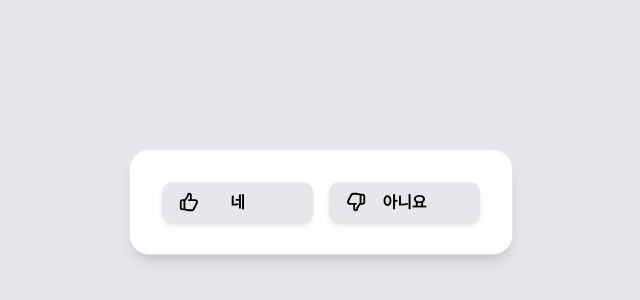
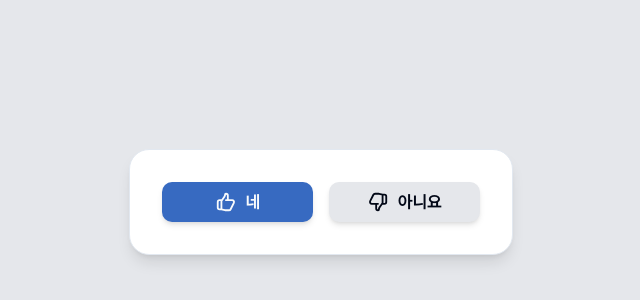
Before and after one commit to RightPapers/frontend, a Next.js app: page /result in a window 1280 px wide. Shown: the part 198-498 px from the top of the page, without its empty margins (319-959 px from the left). Built offline with nearby package versions, Linux system fonts and the light colour scheme.

Commit message:
chore: edit button and toast style

```diff
--- a/app/(main)/result/_components/FeedbackCard.tsx
+++ b/app/(main)/result/_components/FeedbackCard.tsx
@@ -15,23 +15,24 @@ const FeedbackCard = () => {
     // TODO: CardComponent를 Result 페이지의 다른 컴포넌트로 교체
     <CardComponent>
       {/* TODO: 아이콘 버튼 스타일 수정 */}
-      <div className='flex justify-between gap-4'>
+      <div className='flex justify-around gap-4'>
         <Button
           variant='icon'
+          className=' bg-primary text-primary-foreground hover:bg-primary/90'
           onClick={() => {
             // TODO: API 연결
             toast({
               title: '감사합니다!',
-              description: '저희 Right Paper를 이용해 주셔서 감사합니다.',
+              description: 'Right Paper를 이용해 주셔서 감사합니다.',
             });
           }}
         >
-          <HiOutlineThumbUp className='absolute left-4' size={22} />네
+          <HiOutlineThumbUp size={22} />네
         </Button>
         <Dialog open={open} onOpenChange={setOpen}>
           <DialogTrigger asChild>
             <Button variant='icon'>
-              <HiOutlineThumbDown className='absolute left-4' size={22} />
+              <HiOutlineThumbDown size={22} />
               아니요
             </Button>
           </DialogTrigger>
--- a/components/ui/button.tsx
+++ b/components/ui/button.tsx
@@ -19,7 +19,7 @@ const buttonVariants = cva(
         ghost: 'hover:bg-accent hover:text-accent-foreground',
         link: 'text-primary underline-offset-4 hover:underline',
         main: 'bg-primary text-primary-foreground hover:bg-primary/90 w-full shadow-md',
-        icon: 'bg-gray-200 text-black hover:bg-gray-300/70 w-full shadow-md relative font-bold text-base',
+        icon: 'bg-gray-200 hover:bg-gray-300/70 shadow-md font-bold text-base gap-2 w-full',
       },
       size: {
         default: 'h-10 px-4 py-2',
--- a/components/ui/toast.tsx
+++ b/components/ui/toast.tsx
@@ -16,7 +16,7 @@ const ToastViewport = React.forwardRef<
   <ToastPrimitives.Viewport
     ref={ref}
     className={cn(
-      'sm:bottom-0 sm:right-0 sm:top-auto sm:flex-col w-full fixed top-0 z-[100] flex max-h-screen max-w-mobile flex-col-reverse p-4 left-1/2 -translate-x-1/2',
+      'sm:bottom-0 sm:right-0 sm:top-auto sm:flex-col fixed left-1/2 top-0 z-[100] flex max-h-screen w-full max-w-mobile -translate-x-1/2 flex-col-reverse p-4',
       className
     )}
     {...props}
@@ -25,7 +25,7 @@ const ToastViewport = React.forwardRef<
 ToastViewport.displayName = ToastPrimitives.Viewport.displayName;
 
 const toastVariants = cva(
-  'group pointer-events-auto relative flex w-full items-center justify-between space-x-4 overflow-hidden rounded-md border p-6 pr-8 shadow-lg transition-all data-[swipe=cancel]:translate-x-0 data-[swipe=end]:translate-x-[var(--radix-toast-swipe-end-x)] data-[swipe=move]:translate-x-[var(--radix-toast-swipe-move-x)] data-[swipe=move]:transition-none data-[state=open]:animate-in data-[state=closed]:animate-out data-[swipe=end]:animate-out data-[state=closed]:fade-out-80 data-[state=closed]:slide-out-to-right-full data-[state=open]:slide-in-from-top-full data-[state=open]:sm:slide-in-from-bottom-full',
+  'group pointer-events-auto relative flex w-full items-center justify-between space-x-4 overflow-hidden rounded-md border px-6 py-5 pr-8 shadow-lg transition-all data-[swipe=cancel]:translate-x-0 data-[swipe=end]:translate-x-[var(--radix-toast-swipe-end-x)] data-[swipe=move]:translate-x-[var(--radix-toast-swipe-move-x)] data-[swipe=move]:transition-none data-[state=open]:animate-in data-[state=closed]:animate-out data-[swipe=end]:animate-out data-[state=closed]:fade-out-80 data-[state=closed]:slide-out-to-right-full data-[state=open]:slide-in-from-top-full data-[state=open]:sm:slide-in-from-bottom-full',
   {
     variants: {
       variant: {
@@ -94,7 +94,7 @@ const ToastTitle = React.forwardRef<
 >(({ className, ...props }, ref) => (
   <ToastPrimitives.Title
     ref={ref}
-    className={cn('text-sm font-semibold', className)}
+    className={cn('text-base font-extrabold', className)}
     {...props}
   />
 ));
```
